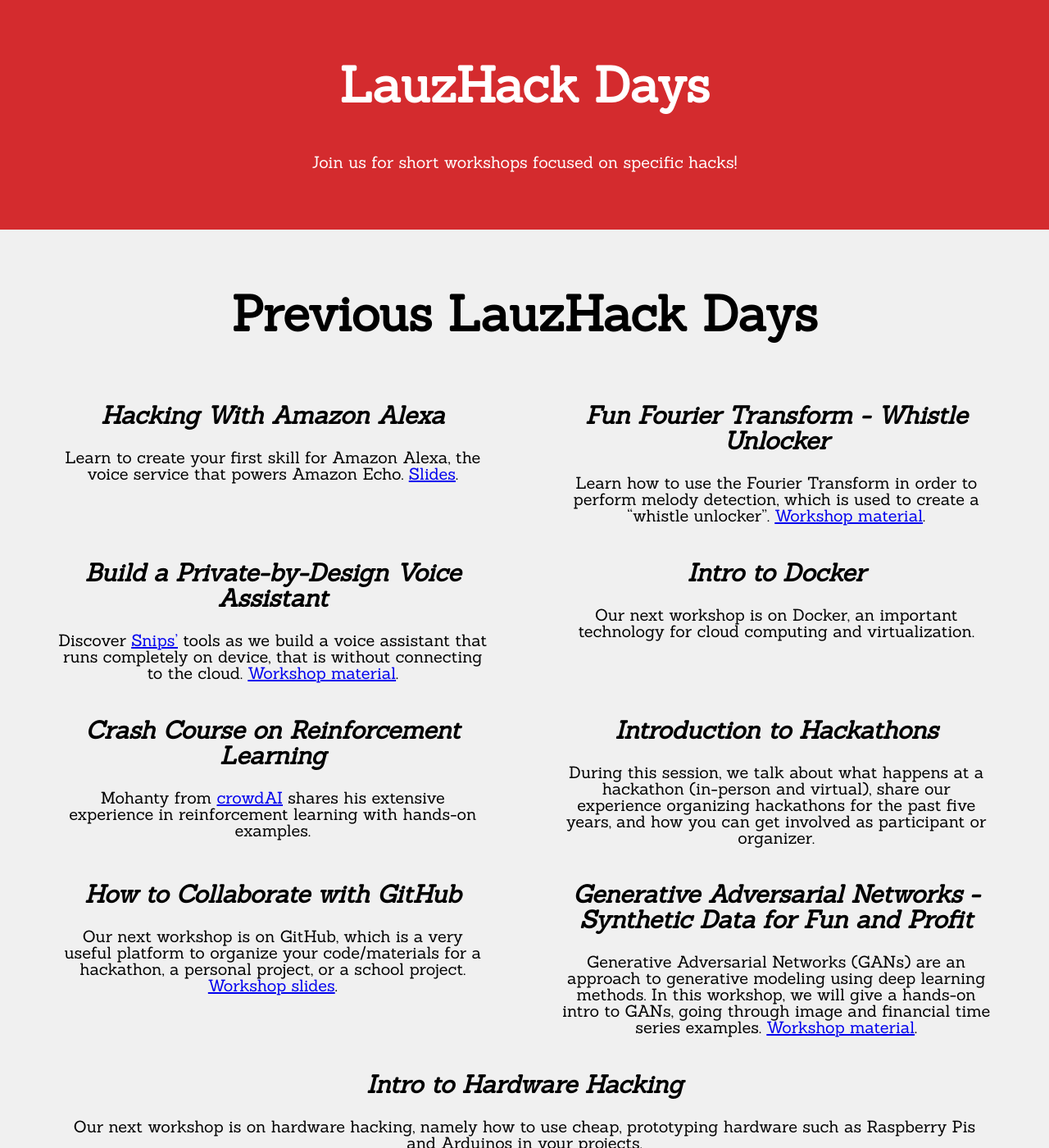
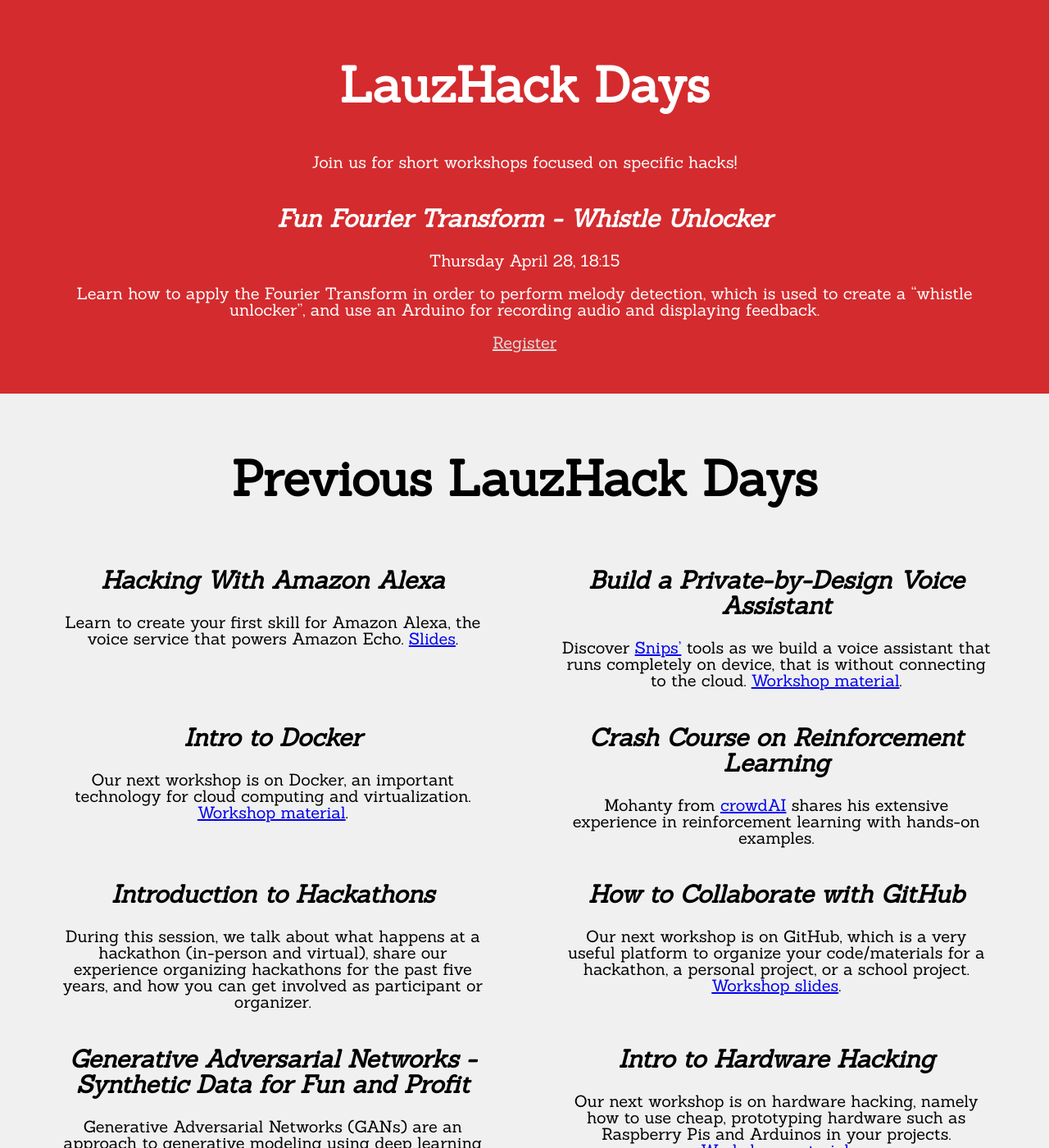
Before and after one commit to LauzHack/LauzHack.github.io, a Jekyll site: the page built from workshops.html, in a window 1280 px wide and 1400 px high. Shown: the whole window at 82% size. Built offline with Jekyll 4.4.1, drawn with Linux system fonts in a browser that asks for light colours.

Commit message:
Update workshops.yml

```diff
--- a/_data/workshops.yml
+++ b/_data/workshops.yml
@@ -18,11 +18,6 @@ items:
     date: '2018-10-19 17:00'
     signup: 'https://goo.gl/forms/7yrOLmYUlkIHJYhV2'
     description: Learn to create your first skill for Amazon Alexa, the voice service that powers Amazon Echo. [Slides](https://docs.google.com/presentation/d/1Aw1WJrv07Xm0iC63NN8AehWYOxqQrzlD1T6zBSX5bdc/edit?usp=sharing).
-
-  Fun Fourier Transform - Whistle Unlocker:
-    date: '2018-11-13 18:00'
-    signup: 'https://goo.gl/forms/VEhqGI1euI6FgsxC3'
-    description: Learn how to use the Fourier Transform in order to perform melody detection, which is used to create a "whistle unlocker". [Workshop material](https://github.com/ebezzam/melody-detection).
 
   Build a Private-by-Design Voice Assistant:
     date: '2018-11-21 18:00'
@@ -57,9 +52,14 @@ items:
   Intro to Hardware Hacking:
     date: '2022-03-24 18:15'
     signup: 'https://go.epfl.ch/hardware'
-    description: Our next workshop is on hardware hacking, namely how to use cheap, prototyping hardware such as Raspberry Pis and Arduinos in your projects.
+    description: Our next workshop is on hardware hacking, namely how to use cheap, prototyping hardware such as Raspberry Pis and Arduinos in your projects. [Workshop material](https://github.com/ebezzam/hardware-hacking-intro).
 
   Intro to Docker:
     date: '2022-04-11 18:15'
     signup: 'https://go.epfl.ch/docker'
-    description: Our next workshop is on Docker, an important technology for cloud computing and virtualization.
+    description: Our next workshop is on Docker, an important technology for cloud computing and virtualization. [Workshop material](https://github.com/dialexo/lauzhack-docker-workshop).
+
+  Fun Fourier Transform - Whistle Unlocker:
+    date: '2022-04-28 18:15'
+    signup: 'https://go.epfl.ch/whistle_keylock'
+    description: Learn how to apply the Fourier Transform in order to perform melody detection, which is used to create a "whistle unlocker", and use an Arduino for recording audio and displaying feedback.
```
